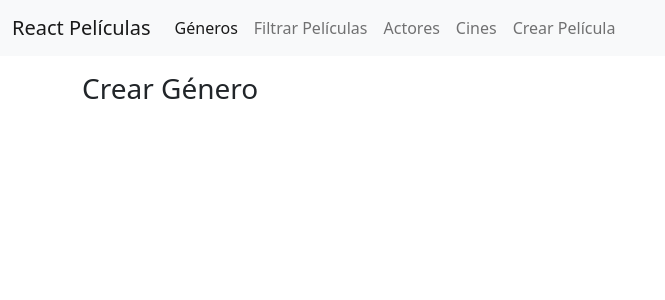
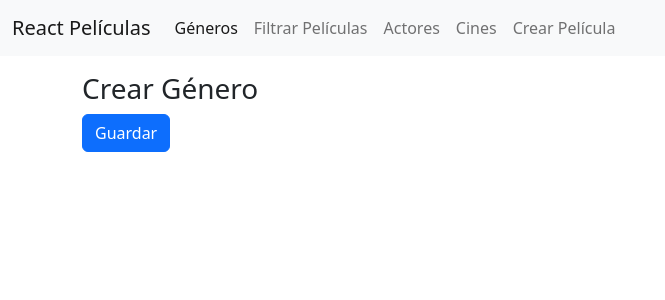
Before and after one commit to xavi-javi/curso-react-aspnetcore5, a React (Create React App) app in the folder peliculas-app/: page /generos/crear in a window 1280 px wide. Shown: the top 300 px of the page, without its empty margins (0-665 px from the left). Built offline with nearby package versions, Linux system fonts and the light colour scheme.

Commit message:
66. Navegando con JavaScript y useHistory

```diff
--- a/peliculas-app/src/generos/CrearGenero.tsx
+++ b/peliculas-app/src/generos/CrearGenero.tsx
@@ -1,7 +1,18 @@
+import { useHistory } from "react-router-dom";
+import Button from "../utils/Button";
+
 function CrearGenero() {
+
+    const history = useHistory();
+
+    const handleGuardar = () => {
+        history.push('/generos');
+    };
+
     return (
         <>
             <h3>Crear Género</h3>
+            <Button onClick={handleGuardar}>Guardar</Button>
         </>
     );
 }
--- a/peliculas-app/src/utils/Button.tsx
+++ b/peliculas-app/src/utils/Button.tsx
@@ -2,12 +2,13 @@ import { ReactElement } from "react";
 
 function Button(props: ButtonProps) {
     return (
-        <button type="button" className="btn btn-primary">{props.children}</button>
+        <button type="button" className="btn btn-primary" onClick={props.onClick}>{props.children}</button>
     );
 }
 
 interface ButtonProps {
     children: React.ReactNode;
+    onClick(): void
 }
 
 export default Button;
```
